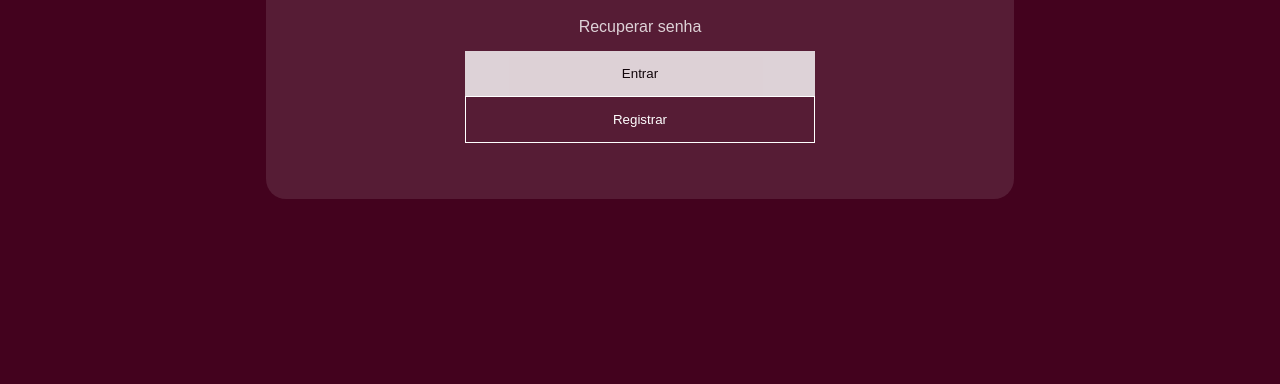
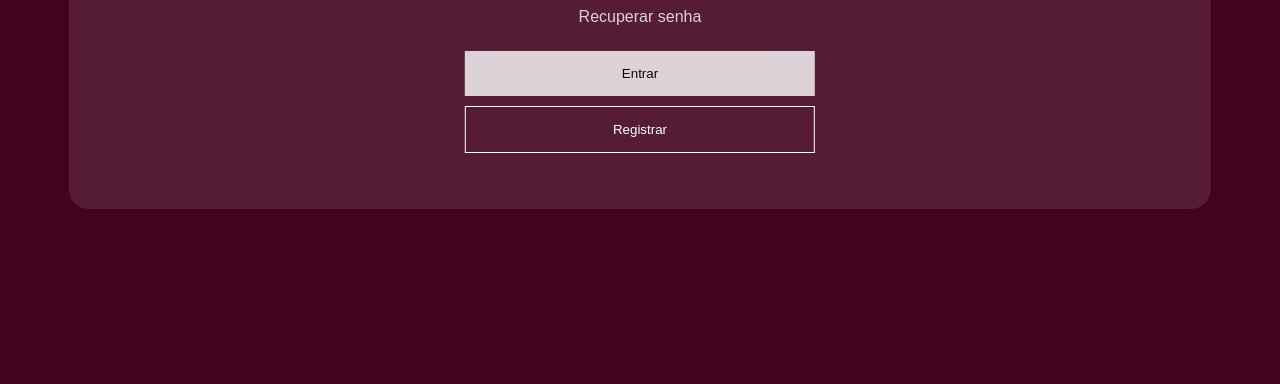
Before and after one commit to anderson-s-almeida/medwork, a plain HTML site: page index.html in a window 1280 px wide. Shown: the part 452-836 px from the top of the page. Drawn offline with Linux system fonts and the light colour scheme.

Commit message:
Atualizado 10/07

```diff
--- a/index.css
+++ b/index.css
@@ -67,6 +67,7 @@ section#login{
     min-width: 700px;
     border-radius: 20px;
     padding: 24px 24px 36px;
+    width: 90%;
 }
 
 .bt-button-recuperar{
@@ -74,7 +75,8 @@ section#login{
   }
 
   .bt-button-entrar{
-    text-align: center
+    text-align: center ;
+    padding: 10px;
   }
   .bt-button-registrar{
     text-align: center
```
